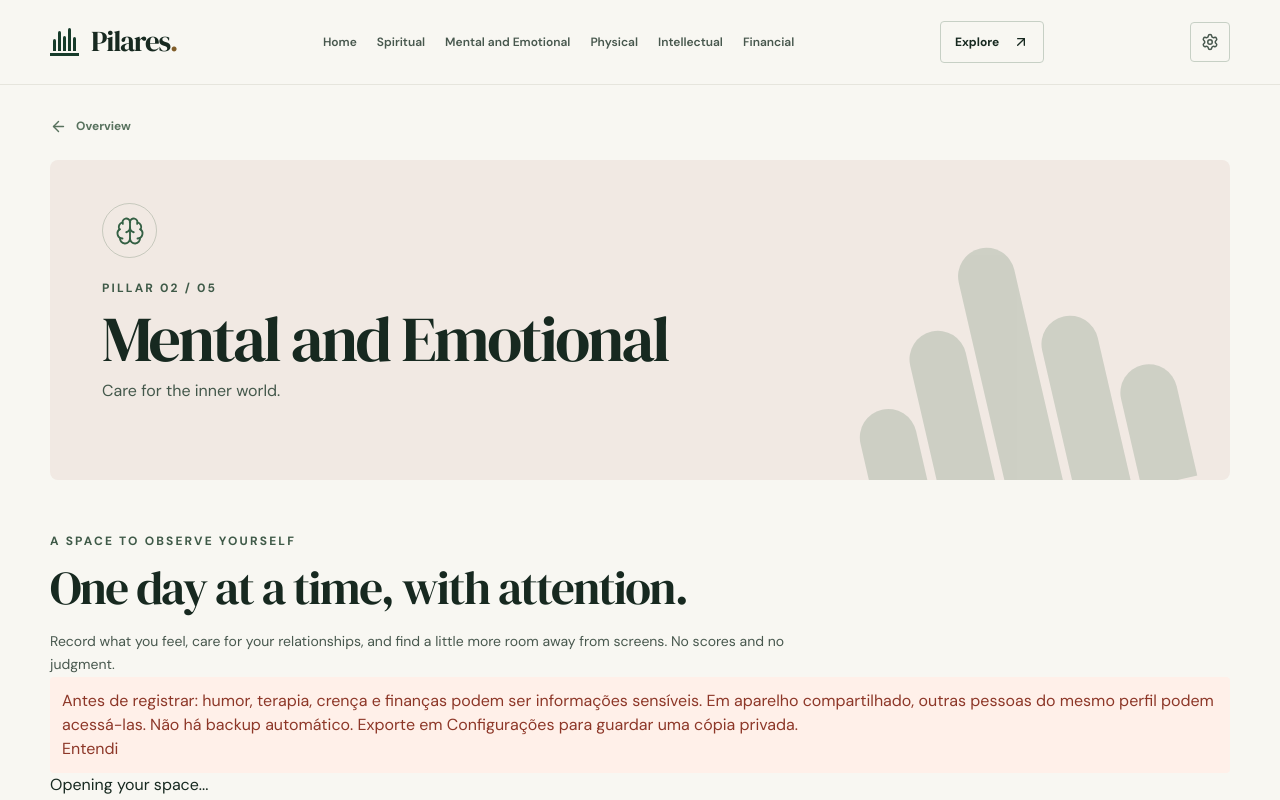
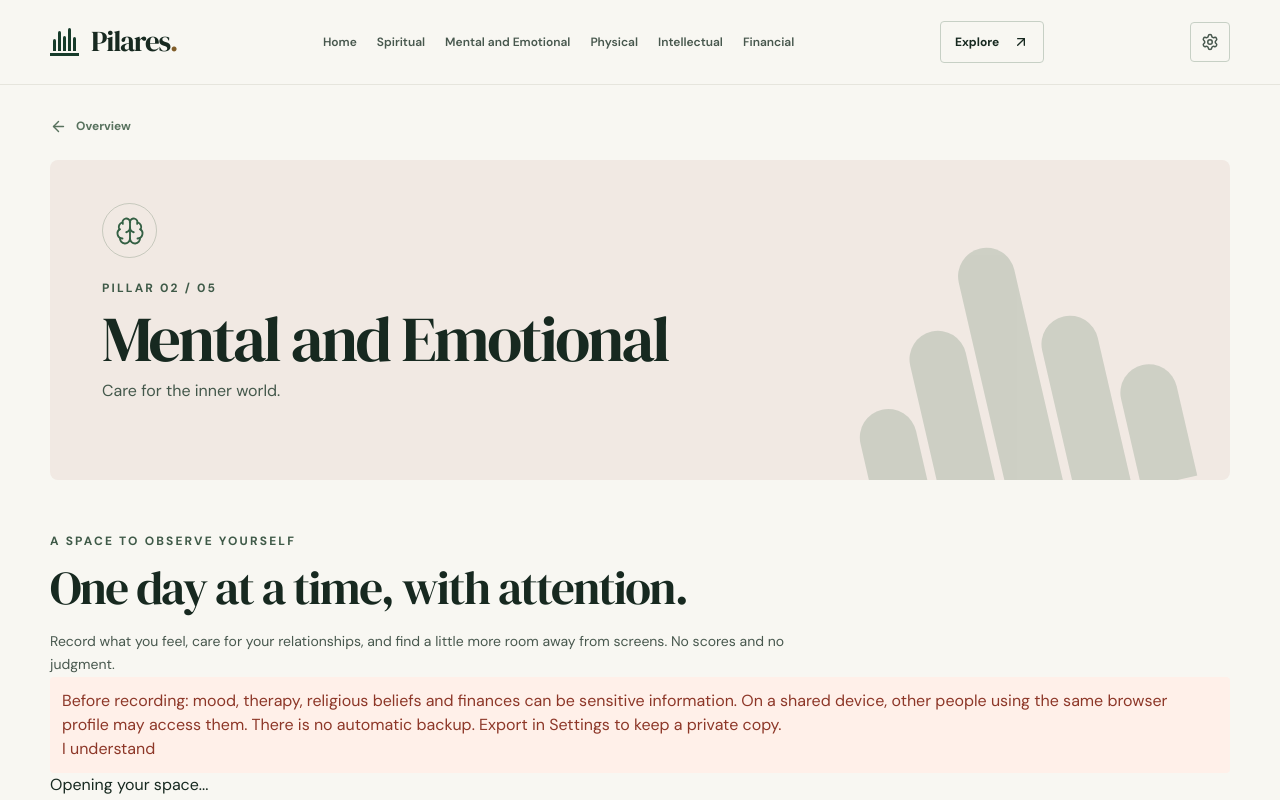
Before and after one commit to iurjoh/pilares, a React (Vite) app: page /mental in a window 1280 px wide. Shown: the top 800 px of the page. Built offline with nearby package versions, Linux system fonts and the light colour scheme.

Commit message:
Translate sensitivity warning and home storage error

```diff
--- a/src/i18n/en.ts
+++ b/src/i18n/en.ts
@@ -1,5 +1,8 @@
 // English dictionary. Keys are the pt-BR source strings (msgids) used in t() calls.
 export const EN: Record<string, string> = {
+  "Não foi possível ler seus registros locais. Verifique o armazenamento do navegador antes de continuar.": "Could not read your local records. Check browser storage before continuing.",
+  "Antes de registrar: humor, terapia, crença e finanças podem ser informações sensíveis. Em aparelho compartilhado, outras pessoas do mesmo perfil podem acessá-las. Não há backup automático. Exporte em Configurações para guardar uma cópia privada.": "Before recording: mood, therapy, religious beliefs and finances can be sensitive information. On a shared device, other people using the same browser profile may access them. There is no automatic backup. Export in Settings to keep a private copy.",
+  "Entendi": "I understand",
   "Arquivo de dados preparado. Guarde-o em lugar privado.": "Data file prepared. Keep it private.",
   "Falha ao exportar. Nada foi apagado.": "Export failed. Nothing was deleted.",
   "Apagar todos os dados locais do Pilares neste navegador? Essa ação não pode ser desfeita.": "Delete all local Pilares data in this browser? This cannot be undone.",
```
